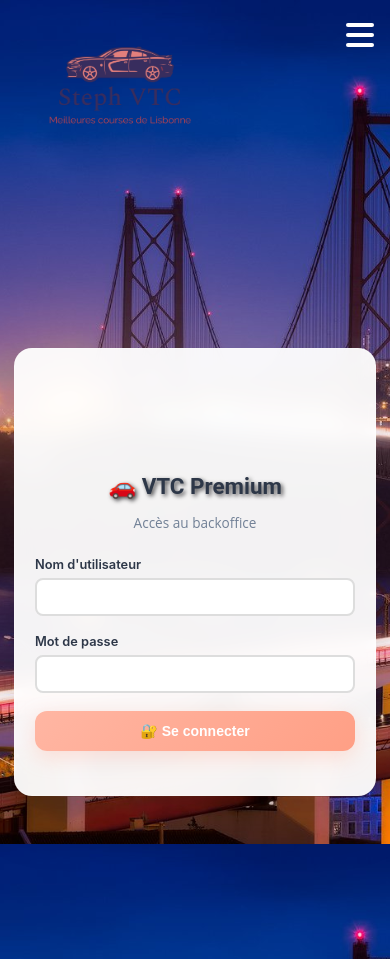
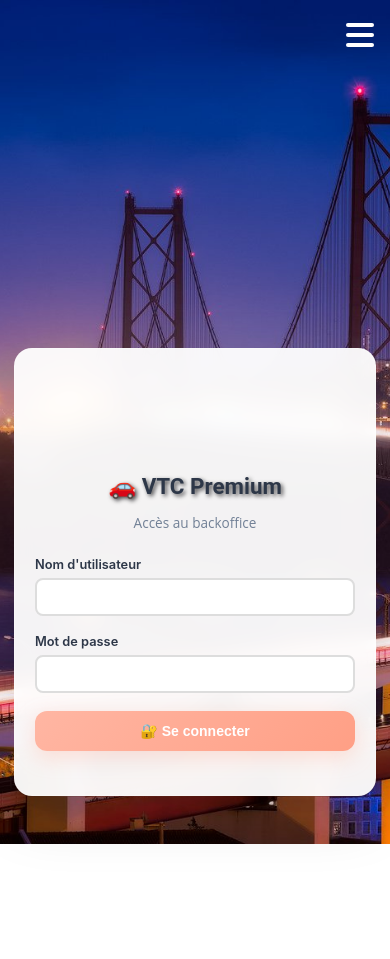
Before and after one commit to Nico01210/VTC, a website: page login.html in a window 390 px wide. Shown: the top 959 px of the page. Drawn offline with Linux system fonts and the light colour scheme.

Commit message:
logo masqué sur mobile + qualité image fond

```diff
--- a/login.html
+++ b/login.html
@@ -13,6 +13,10 @@
             background-position: center;
             background-repeat: no-repeat;
             background-attachment: fixed;
+            -webkit-backface-visibility: hidden;
+            backface-visibility: hidden;
+            -webkit-transform: translateZ(0);
+            transform: translateZ(0);
             height: 100vh;
             overflow: hidden;
             display: flex;
@@ -134,6 +138,10 @@
 
         /* Responsive pour tablettes */
         @media (max-width: 1024px) {
+            body {
+                background-attachment: scroll;
+            }
+
             .login-container {
                 max-width: 360px;
                 padding: 32px;
@@ -152,6 +160,8 @@
         @media (max-width: 600px) {
             body {
                 padding: 15px;
+                background-attachment: scroll;
+                image-rendering: auto;
             }
 
             .login-container {
--- a/style.css
+++ b/style.css
@@ -19,6 +19,10 @@ p {
 	background-attachment: fixed;
 	image-rendering: -webkit-optimize-contrast;
 	image-rendering: crisp-edges;
+	-webkit-backface-visibility: hidden;
+	backface-visibility: hidden;
+	-webkit-transform: translateZ(0);
+	transform: translateZ(0);
 	margin-top: 0;
 	display: flex;
 	justify-content: center;
@@ -36,6 +40,10 @@ body:not(.home-page) {
 	background-position: center center;
 	background-repeat: no-repeat;
 	background-attachment: fixed;
+	-webkit-backface-visibility: hidden;
+	backface-visibility: hidden;
+	-webkit-transform: translateZ(0);
+	transform: translateZ(0);
 }
 @keyframes carEntrance {
 	from {
@@ -1429,8 +1437,7 @@ h1 {
 
 @media (max-width: 600px) {
     .logo {
-        height: 100px;
-		width: 150px;
+        display: none;
     }
 }
 
@@ -1976,3 +1983,24 @@ h1 {
     padding: 12px 25px;
   }
 }
+
+/* Optimisation de l'image de fond pour mobile */
+@media (max-width: 1024px) {
+  .background-container,
+  body:not(.home-page) {
+    background-attachment: scroll;
+    background-size: cover;
+    background-position: center center;
+  }
+}
+
+@media (max-width: 600px) {
+  .background-container,
+  body:not(.home-page) {
+    background-attachment: scroll;
+    background-size: cover;
+    background-position: center center;
+    image-rendering: auto;
+    -webkit-background-size: cover;
+  }
+}
```
Also changed, not shown: backoffice.html (+13 -0 lines).
